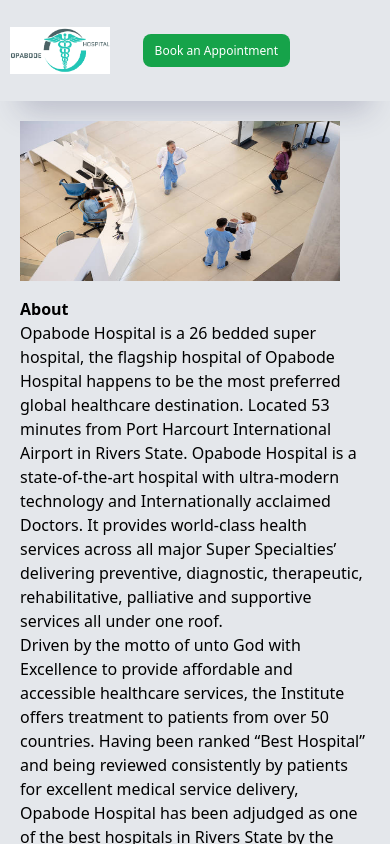
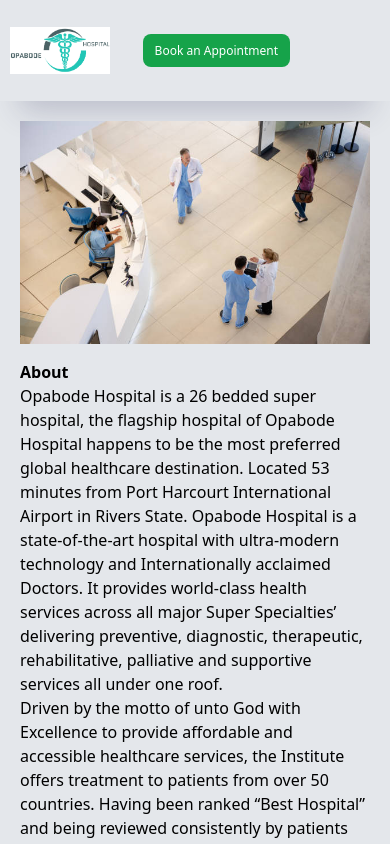
Before and after one commit to yellowflash-1992/Hospital-Website-with-react-vite, a React (Vite) app: page /about in a window 390 px wide. Shown: the top 844 px of the page. Built offline with nearby package versions, Linux system fonts and the light colour scheme; some icons are missing.

Commit message:
phase 1: make About responsive

```diff
--- a/src/component/About.jsx
+++ b/src/component/About.jsx
@@ -7,7 +7,7 @@ const About = () => {
     return (
       <div className='flex flex-col  md:flex-row w-full gap-4 px-5 py-5 '>
 
-        <div className='flex-1'><img src={pic1} alt="" className='h-40 w-80' /></div>
+        <div className='flex-1'><img src={pic1} alt="" className='w-full max-w-md h-auto' /></div>
 
         <div className='flex-1'>
         <h1 className='font-bold text-left'>About</h1>
```
